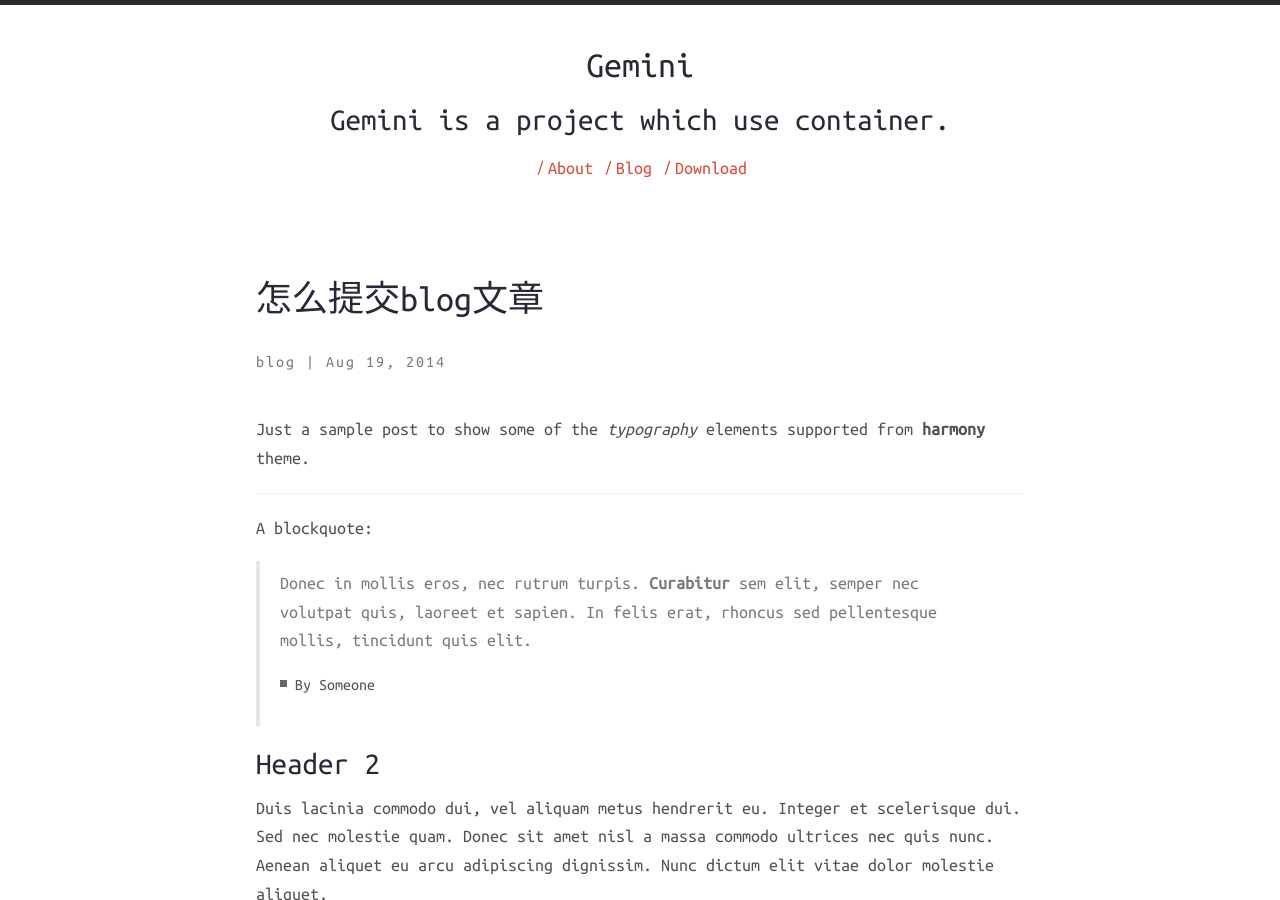
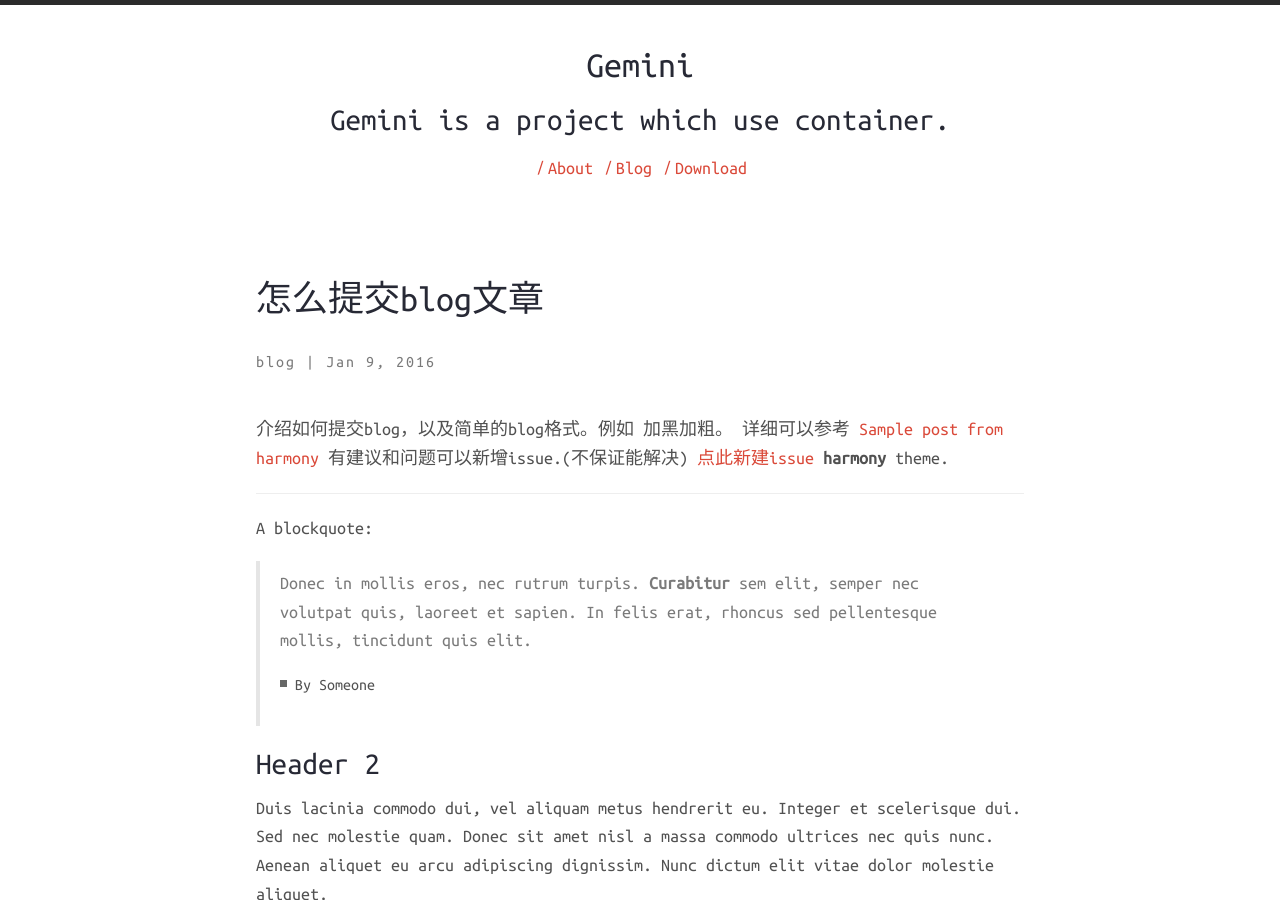
Before and after one commit to ContainerTribe/gemini-blog, a Jekyll site: the page built from _posts/2016-01-09-howtoblog.markdown, in a window 1280 px wide and 900 px high. Built offline with Jekyll 4.4.1, drawn with Linux system fonts in a browser that asks for light colours; nearby versions of some CDN libraries.

Commit message:
first post

```diff
--- a/_posts/2016-01-09-howtoblog.markdown
+++ b/_posts/2016-01-09-howtoblog.markdown
@@ -1,14 +1,16 @@
 ---
 layout: post
 title:  "怎么提交blog文章"
-date:   2014-08-19 23:56:45
-description: Just a sample post to show some of the typography elements supported from harmony theme.
+date:   2016-01-09 16:24:45
+description: 介绍如何往本工程提交blog
 categories:
 - blog
 permalink: sample-post
 ---
 
-Just a sample post to show some of the *typography* elements supported from
+介绍如何提交blog，以及简单的blog格式。例如 加黑加粗。
+详细可以参考  [Sample post from harmony](https://containertribe.github.io/gemini-blog/sample-post)
+有建议和问题可以新增issue.(不保证能解决) [点此新建issue](https://github.com/ContainerTribe/gemini-blog/issues/new)
 **harmony** theme.
 
 ___
```
